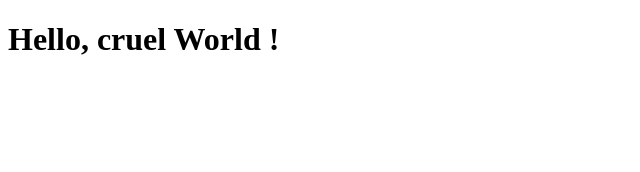
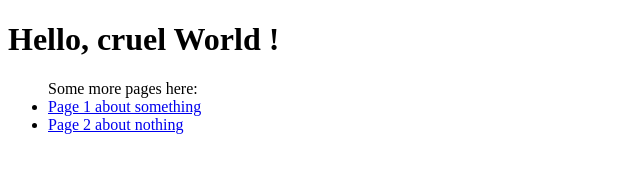
Before and after one commit to JollyRogerUA/jollyrogerua.github.io, a plain HTML site: page index.html in a window 1280 px wide. Shown: the whole page, without its empty margins (0-640 px from the left). Drawn offline with Linux system fonts and the light colour scheme.

Commit message:
index page moified
index page moified

```diff
--- a/index.html
+++ b/index.html
@@ -7,5 +7,10 @@
 </head>
 <body>
     <h1>Hello, cruel World !</h1>
+    <ul>Some more pages here:
+        <li><a href="page1.html">Page 1 about something</a></li>
+        <li><a href="page2.html">Page 2 about nothing</a></li>
+    </ul>
+
 </body>
 </html>
```
